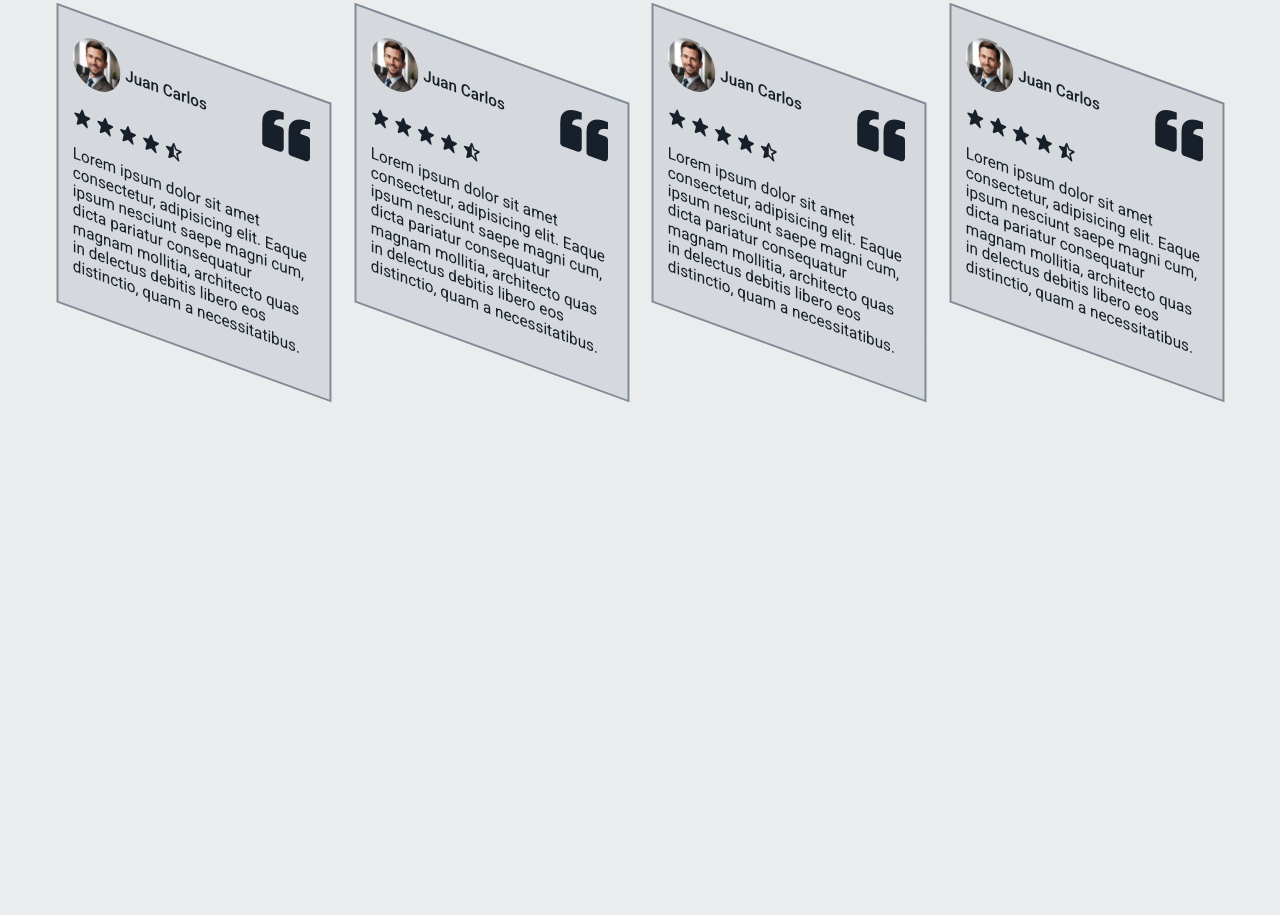
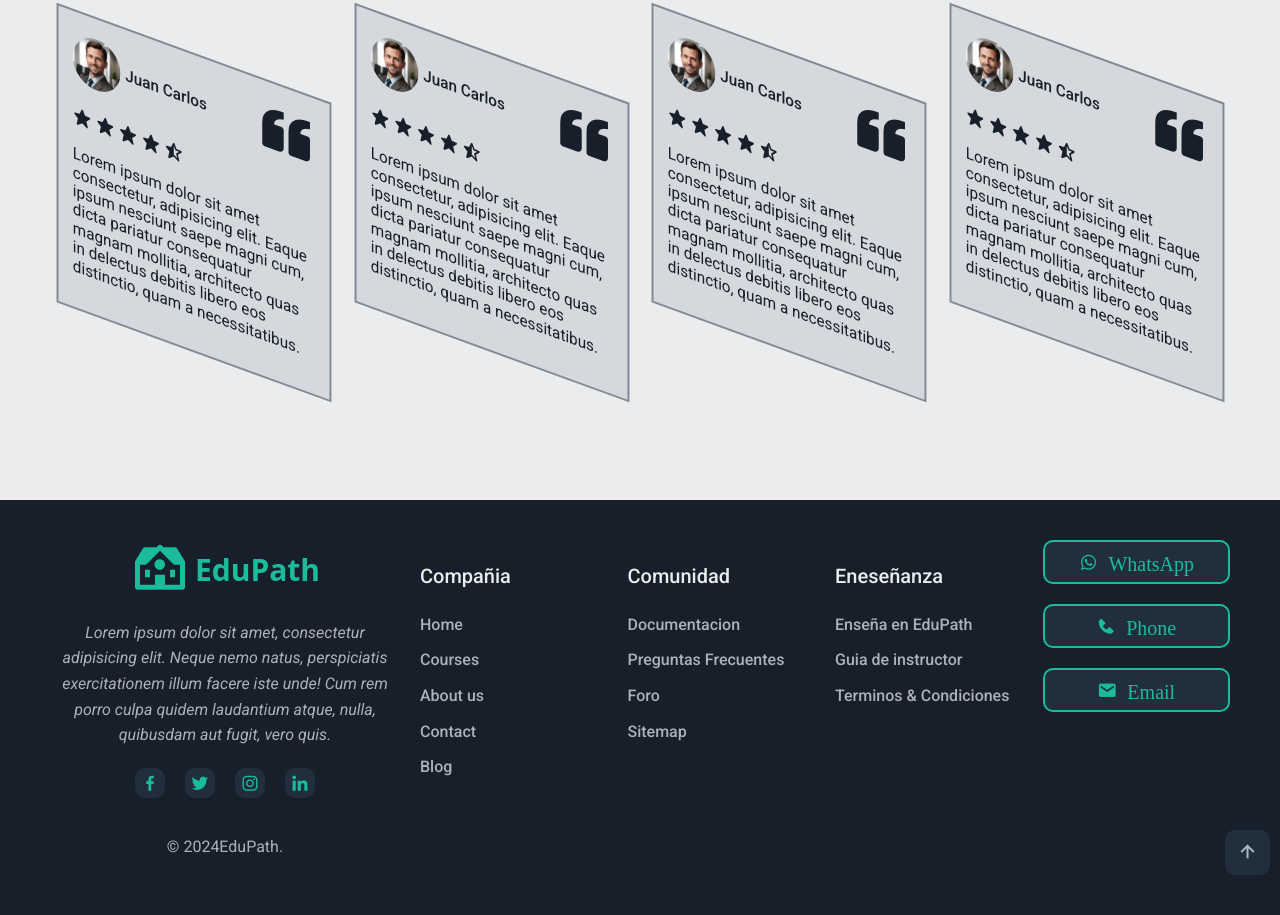
Before and after one commit to SEBASCMB/EduPath, a plain HTML site: page index.html in a window 1280 px wide. Shown: the part 3894-4809 px from the top of the page. Before the commit the page ends 4394 px from the top, so only its background shows below. Drawn offline with nearby package versions, Linux system fonts and the light colour scheme; a web font is replaced by a local one.

Commit message:
Add: footer section

```diff
--- a/index.html
+++ b/index.html
@@ -501,9 +501,103 @@
 
   </section>
 
-  <section>
+  <footer class="footer">
+    <div class="footer__container">
+      <div class="footer__brand">
+        <a href="" class="footer__logo logo">
+          <i class="bx bxs-institution logo__icon"></i>
+          <span class="logo__text">EduPath</span>
+        </a>
+        <p class="footer__slogan">
+          Lorem ipsum dolor sit amet, consectetur adipisicing elit. Neque nemo natus, perspiciatis exercitationem illum
+          facere iste unde! Cum rem porro culpa quidem laudantium atque, nulla, quibusdam aut fugit, vero quis.
+        </p>
+        <div class="footer__social">
+          <a href="" class="footer__social-link"><i class="bx bxl-facebook"></i></a>
+          <a href="" class="footer__social-link"><i class="bx bxl-twitter"></i></a>
+          <a href="" class="footer__social-link"><i class="bx bxl-instagram"></i></a>
+          <a href="" class="footer__social-link"><i class="bx bxl-linkedin"></i></a>
+        </div>
+      </div>
 
-  </section>
+      <nav class="footer__nav">
+        <h3 class="footer__nav-title">Compañia</h3>
+        <ul class="footer__nav-list">
+          <li class="footer__nav-item">
+            <a href="" class="footer__nav-link">Home</a>
+          </li>
+          <li class="footer__nav-item">
+            <a href="" class="footer__nav-link">Courses</a>
+          </li>
+          <li class="footer__nav-item">
+            <a href="" class="footer__nav-link">About us</a>
+          </li>
+          <li class="footer__nav-item">
+            <a href="" class="footer__nav-link">Contact</a>
+          </li>
+          <li class="footer__nav-item">
+            <a href="" class="footer__nav-link">Blog</a>
+          </li>
+        </ul>
+      </nav>
+      <nav class="footer__nav">
+        <h3 class="footer__nav-title">Comunidad</h3>
+        <ul class="footer__nav-list">
+          <li class="footer__nav-item">
+            <a href="" class="footer__nav-link">Documentacion</a>
+          </li>
+          <li class="footer__nav-item">
+            <a href="" class="footer__nav-link">Preguntas Frecuentes</a>
+          </li>
+          <li class="footer__nav-item">
+            <a href="" class="footer__nav-link">Foro</a>
+          </li>
+          <li class="footer__nav-item">
+            <a href="" class="footer__nav-link">Sitemap</a>
+          </li>
+        </ul>
+      </nav>
+      <nav class="footer__nav">
+        <h3 class="footer__nav-title">Eneseñanza</h3>
+        <ul class="footer__nav-list">
+          <li class="footer__nav-item">
+            <a href="" class="footer__nav-link">Enseña en EduPath</a>
+          </li>
+          <li class="footer__nav-item">
+            <a href="" class="footer__nav-link">Guia de instructor</a>
+          </li>
+          <li class="footer__nav-item">
+            <a href="" class="footer__nav-link">Terminos & Condiciones</a>
+          </li>
+        </ul>
+      </nav>
+
+      <div class="footer__contact">
+        <a href="https://wa.me/numero" class="footer__contact-link footer__contact-link--whatsapp">
+          <i class="bx bxl-whatsapp">
+            WhatsApp
+          </i>
+        </a>
+        <a href="tel+573025665067" class="footer__contact-link footer__contact-link--phone">
+          <i class="bx bxs-phone">
+            Phone
+          </i>
+        </a>
+        <a href="mailto:sebastiancmarquez1998@gmail.com" class="footer__contact-link footer__contact-link--email">
+          <i class="bx bxs-envelope">
+            Email
+          </i>
+        </a>
+      </div>
+
+      <p class="footer__copyright">
+        &copy; 2024EduPath.
+      </p>
+
+      <a href="" class="footer__back"><i class="bx bx-up-arrow-alt footer__back-icon"></i></a>
+
+    </div>
+  </footer>
 
 </body>
 
--- /dev/null
+++ b/styles/footer/footer.css
@@ -0,0 +1,159 @@
+.footer {
+	background-color: var(--color-950);
+	padding: 3rem 0;
+	color: var(--color-100);
+	line-height: 1.6;
+	position: relative;
+}
+
+.footer__container {
+	display: grid;
+	gap: 2rem;
+}
+
+@media (min-width: 768px) {
+	.footer__container {
+		grid-template-columns: repeat(2, 1fr);
+	}
+}
+
+@media (min-width: 1200px) {
+	.footer__container {
+		grid-template-columns: 35rem repeat(4, 1fr);
+		align-items: start;
+	}
+}
+
+.footer__brand {
+	text-align: center;
+	display: grid;
+	place-items: center;
+	gap: 2rem;
+}
+
+@media (min-width: 768px) {
+	.footer__brand {
+		grid-column: 2 span;
+	}
+}
+
+@media (min-width: 1200px) {
+	.footer__brand {
+		grid-column: auto;
+	}
+}
+
+.footer__logo {
+	color: var(--color-main);
+}
+
+.footer__logo:hover {
+	color: var(--color-400);
+}
+
+.footer__slogan {
+	font-style: italic;
+	color: var(--color-300);
+	margin: 0;
+}
+
+.footer__social {
+	display: flex;
+	gap: 2rem;
+	justify-content: center;
+}
+
+.footer__social-link {
+	color: var(--color-main);
+	display: inline-flex;
+	padding: .5rem;
+	background-color: var(--color-800);
+	border-radius: 1rem;
+}
+
+.footer__social-link:hover {
+	color: var(--color-100);
+}
+
+.footer__nav {
+	text-align: center;
+}
+
+@media (min-width: 768px) {
+	.footer__nav {
+		text-align: start;
+	}
+}
+
+.footer__nav-title {
+	font-size: 2rem;
+	font-weight: 500;
+}
+
+.footer__nav-list {
+	list-style: none;
+	padding: 0;
+	display: grid;
+	gap: 1rem;
+}
+
+.footer__nav-link {
+	color: var(--color-300);
+	font-weight: 500;
+}
+
+.footer__nav-link:hover {
+	color: var(--color-main);
+}
+
+.footer__contact {
+	display: grid;
+	gap: 2rem;
+	margin: 0;
+}
+
+.footer__contact-link {
+	color: var(--color-main);
+	background-color: var(--color-800);
+	display: inline-flex;
+	align-items: center;
+	justify-content: center;
+	gap: .5rem;
+	padding: 1rem;
+	border-radius: 1rem;
+	font-size: 1.6rem;
+	border: 2px solid var(--color-main);
+	transition: .3s ease;
+	font-weight: 500;
+}
+
+.footer__contact-link:hover {
+	background-color: var(--color-950);
+}
+
+.footer__copyright {
+	color: var(--color-300);
+	text-align: center;
+}
+
+.footer__back {
+	color: var(--color-300);
+	background-color: var(--color-800);
+	display: inline-flex;
+	padding: 1rem;
+	border-radius: 1rem;
+	transition: .3s ease;
+	position: absolute;
+	right: 10px;
+	bottom: 40px;
+}
+
+.footer__back-icon {
+	font-size: 2.5rem;
+}
+
+.footer__back:hover {
+	color: var(--color-900);
+	background-color: var(--color-main);
+	box-shadow: 0 0 3px var(--color-main);
+}
--- a/styles/main.css
+++ b/styles/main.css
@@ -7,3 +7,4 @@
 @import url(courses/courses.css);
 @import url(plans/plans.css);
 @import url(testimonials/testimonials.css);
+@import url(footer/footer.css);
```
